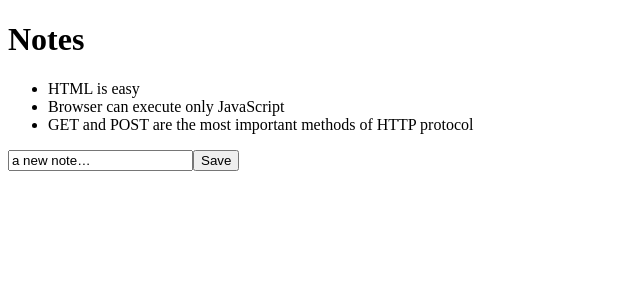
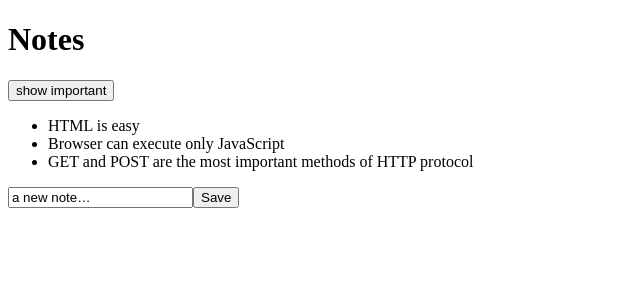
Before and after one commit to marekzelinka/notes-frontend, a React (Vite) app: page / in a window 1280 px wide. Shown: the top 300 px of the page, without its empty margins (0-640 px from the left). Built offline with nearby package versions, Linux system fonts and the light colour scheme.

Commit message:
filter shown notes

```diff
--- a/src/App.jsx
+++ b/src/App.jsx
@@ -4,12 +4,20 @@ import { Note } from './components/Note.jsx'
 function App({ notes: initialNotes }) {
   let [notes, setNotes] = useState(initialNotes)
   let [newNote, setNewNote] = useState('a new note…')
+  let [showAll, setShowAll] = useState(true)
+
+  let notesToShow = showAll ? notes : notes.filter((note) => note.important)
 
   return (
     <>
       <h1>Notes</h1>
+      <div>
+        <button type="button" onClick={() => setShowAll((showAll) => !showAll)}>
+          show {showAll ? 'important' : 'all'}
+        </button>
+      </div>
       <ul>
-        {notes.map((note) => (
+        {notesToShow.map((note) => (
           <Note key={note.id} note={note} />
         ))}
       </ul>
```
